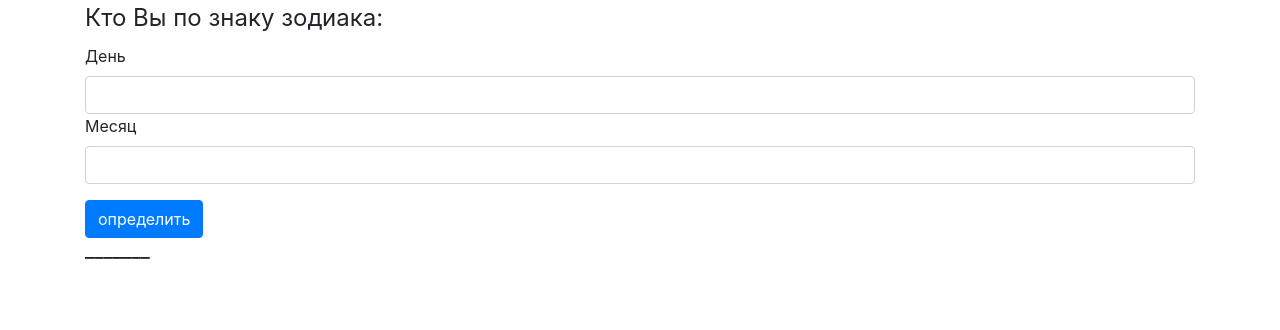
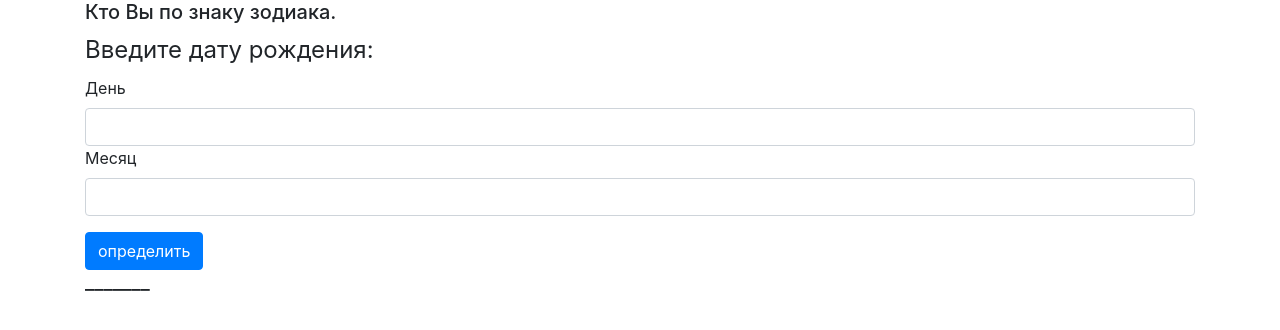
Before and after one commit to azatmagdeev/zodiac, a website with bundled scripts: page src/index.html in a window 1280 px wide. Built offline with nearby package versions, Linux system fonts and the light colour scheme.

Commit message:
.html changed

```diff
--- a/src/index.html
+++ b/src/index.html
@@ -9,11 +9,14 @@
     <link rel="stylesheet" href="https://stackpath.bootstrapcdn.com/bootstrap/4.3.1/css/bootstrap.min.css" integrity="sha384-ggOyR0iXCbMQv3Xipma34MD+dH/1fQ784/j6cY/iJTQUOhcWr7x9JvoRxT2MZw1T" crossorigin="anonymous">
 </head>
 <body class="container" >
+<div>
+    <h5>Кто Вы по знаку зодиака.</h5>
+</div>
 
 
     <form action="#" >
         <fieldset class="form-group">
-            <legend>Кто Вы по знаку зодиака:</legend>
+            <legend>Введите дату рождения:</legend>
             <label for="day">День</label> <input type="number" id="day" class="form-control">
             <label for="month">Месяц</label><input type="number" id="month" class="form-control">
         </fieldset>
```
